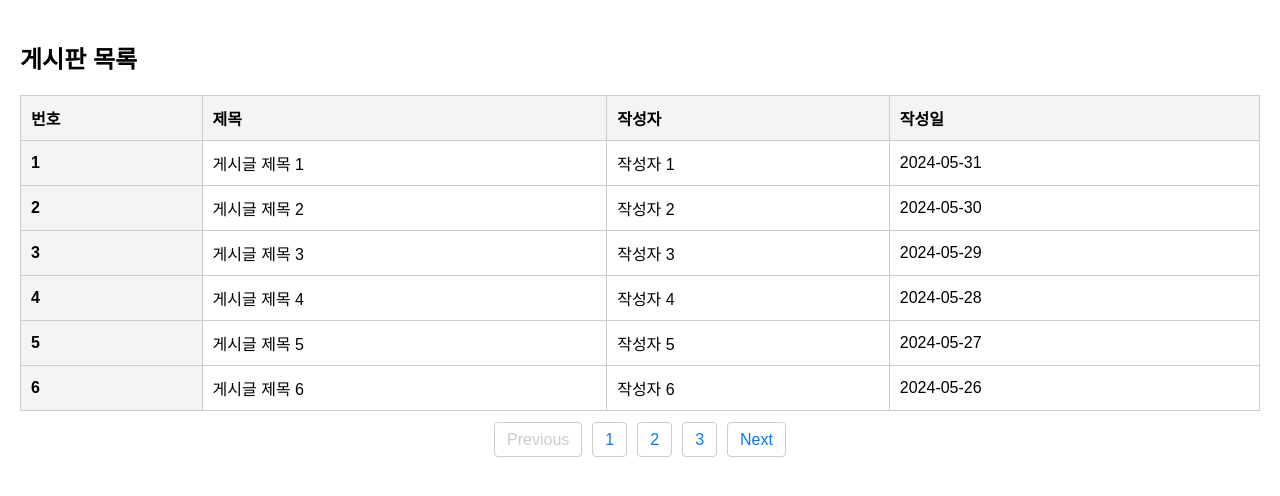
After one commit to kingchobo2022/docker-php, a PHP site: page /list.html in a window 1280 px wide. The commit adds this page. Shown: the top 496 px of the page. Run offline with PHP 8.4, Linux system fonts and the light colour scheme.

Commit message:
24.5.31 list.php #2

```diff
--- /dev/null
+++ b/app/public/list.html
@@ -0,0 +1,119 @@
+<!DOCTYPE html>
+<html lang="en">
+<head>
+    <meta charset="UTF-8">
+    <meta name="viewport" content="width=device-width, initial-scale=1.0">
+    <title>게시판 목록</title>
+    <style>
+        body {
+            font-family: Arial, sans-serif;
+            margin: 0;
+            padding: 20px;
+        }
+        h2 {
+            margin-bottom: 20px;
+        }
+        table {
+            width: 100%;
+            border-collapse: collapse;
+            margin-bottom: 20px;
+        }
+        table, th, td {
+            border: 1px solid #ccc;
+        }
+        th, td {
+            padding: 10px;
+            text-align: left;
+        }
+        th {
+            background-color: #f4f4f4;
+        }
+        .pagination {
+            display: flex;
+            justify-content: center;
+            list-style: none;
+            padding: 0;
+        }
+        .pagination li {
+            margin: 0 5px;
+        }
+        .pagination a {
+            text-decoration: none;
+            color: #007bff;
+            padding: 8px 12px;
+            border: 1px solid #ccc;
+            border-radius: 4px;
+        }
+        .pagination a:hover {
+            background-color: #f4f4f4;
+        }
+        .pagination .disabled a {
+            color: #ccc;
+            pointer-events: none;
+        }
+    </style>
+</head>
+<body>
+    <div class="container">
+        <h2>게시판 목록</h2>
+        <table>
+            <thead>
+                <tr>
+                    <th scope="col">번호</th>
+                    <th scope="col">제목</th>
+                    <th scope="col">작성자</th>
+                    <th scope="col">작성일</th>
+                </tr>
+            </thead>
+            <tbody>
+                <tr>
+                    <th scope="row">1</th>
+                    <td>게시글 제목 1</td>
+                    <td>작성자 1</td>
+                    <td>2024-05-31</td>
+                </tr>
+                <tr>
+                    <th scope="row">2</th>
+                    <td>게시글 제목 2</td>
+                    <td>작성자 2</td>
+                    <td>2024-05-30</td>
+                </tr>
+                <tr>
+                    <th scope="row">3</th>
+                    <td>게시글 제목 3</td>
+                    <td>작성자 3</td>
+                    <td>2024-05-29</td>
+                </tr>
+                <!-- 추가된 게시글 -->
+                <tr>
+                    <th scope="row">4</th>
+                    <td>게시글 제목 4</td>
+                    <td>작성자 4</td>
+                    <td>2024-05-28</td>
+                </tr>
+                <tr>
+                    <th scope="row">5</th>
+                    <td>게시글 제목 5</td>
+                    <td>작성자 5</td>
+                    <td>2024-05-27</td>
+                </tr>
+                <tr>
+                    <th scope="row">6</th>
+                    <td>게시글 제목 6</td>
+                    <td>작성자 6</td>
+                    <td>2024-05-26</td>
+                </tr>
+            </tbody>
+        </table>
+        <nav aria-label="Page navigation">
+            <ul class="pagination">
+                <li class="disabled"><a href="#" tabindex="-1">Previous</a></li>
+                <li><a href="#">1</a></li>
+                <li><a href="#">2</a></li>
+                <li><a href="#">3</a></li>
+                <li><a href="#">Next</a></li>
+            </ul>
+        </nav>
+    </div>
+</body>
+</html>
```
Also changed, not shown: app/public/list.php (+16 -36 lines), app/public/write.html (added, +95 -0 lines).
